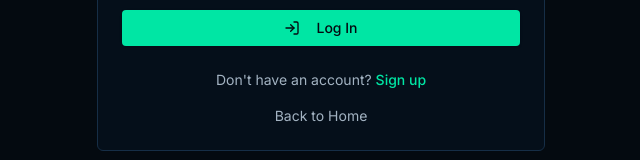
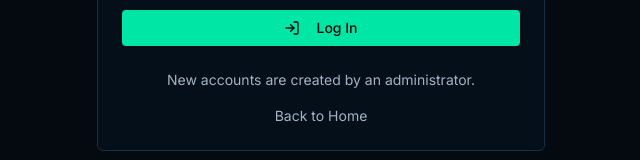
Before and after one commit to Usamaqur12/sg-6016a76d-6a52-4e32-acd6-40b8df8df48a-1793221249, a Next.js app: page /auth/login in a window 1280 px wide. Shown: the part 494-654 px from the top of the page, without its empty margins (319-959 px from the left). Built offline with nearby package versions, Linux system fonts and the light colour scheme; no server answers; the database is empty.

Commit message:
Mark customer access as invite only

```diff
--- a/src/pages/auth/login.tsx
+++ b/src/pages/auth/login.tsx
@@ -201,10 +201,7 @@ export default function LoginPage() {
         </CardContent>
         <CardFooter className="flex flex-col space-y-4">
           <div className="text-sm text-center text-muted-foreground">
-            Don&apos;t have an account?{" "}
-            <Link href="/auth/register" className="text-primary hover:underline font-medium">
-              Sign up
-            </Link>
+            New accounts are created by an administrator.
           </div>
           <Link href="/" className="text-sm text-center text-muted-foreground hover:text-foreground">
             Back to Home
```
